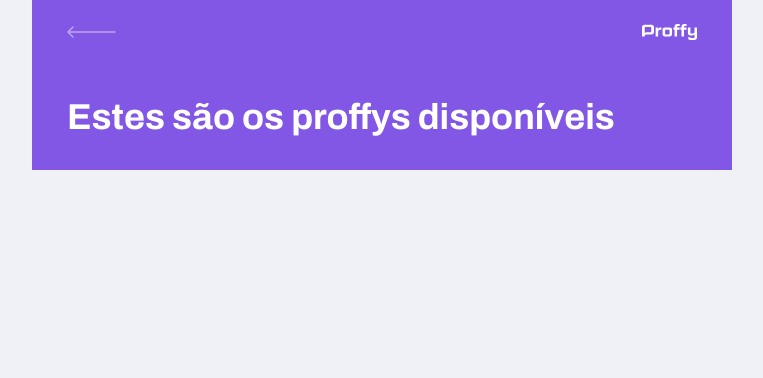
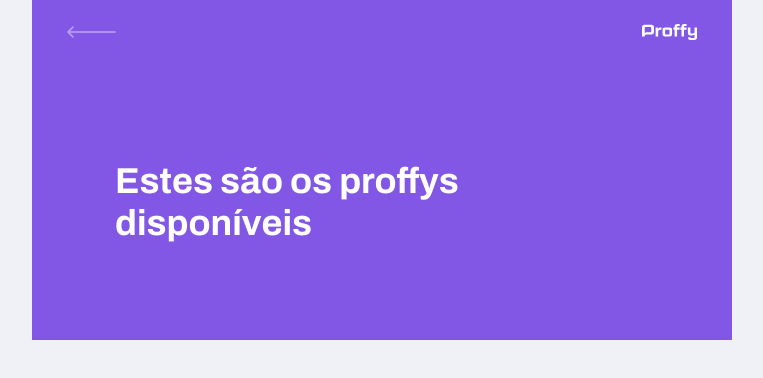
Before and after one commit to atilara/proffy, a React (Create React App) app in the folder web/: page /study in a window 1280 px wide. Shown: the top 378 px of the page, without its empty margins (258-1021 px from the left). Built offline with nearby package versions, Linux system fonts and the light colour scheme.

Commit message:
Add props.children to PageHeader and modify styles to add responsiveness

```diff
--- a/web/src/components/PageHeader/index.tsx
+++ b/web/src/components/PageHeader/index.tsx
@@ -23,6 +23,7 @@
 			</div>
 			<div className="header-content">
 				<strong>{props.title}</strong>
+				{props.children}
 			</div>
 		</header>
 	);
--- a/web/src/components/PageHeader/styles.css
+++ b/web/src/components/PageHeader/styles.css
@@ -39,3 +39,28 @@
 	line-height: 4.2rem;
 	color: var(--color-title-in-primary);
 }
+
+@media (min-width: 700px) {
+	.page-header {
+		height: 340px;
+	}
+
+	.page-header .top-bar-container {
+		max-width: 1100px;
+	}
+
+	.page-header .header-content {
+		flex: 1;
+		max-width: 740px;
+		margin: 0 auto;
+		padding: 48px;
+		display: flex;
+		flex-direction: column;
+		justify-content: center;
+		align-items: flex-start;
+	}
+
+	.page-header .header-content strong {
+		max-width: 350px;
+	}
+}
```
